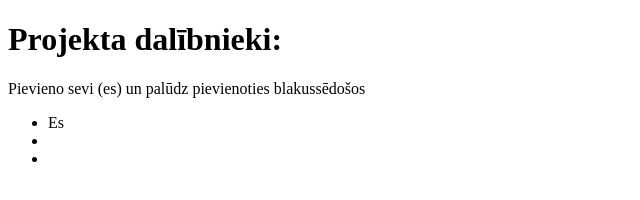
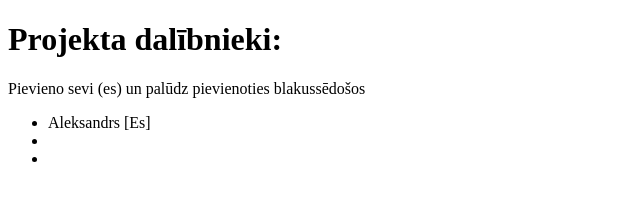
Before and after one commit to raivis-rasnacs/github_stafete, a plain HTML site: page index.html in a window 1280 px wide. Shown: the full height of the page, 0-640 px from the left. Drawn offline with Linux system fonts and the light colour scheme.

Commit message:
Update index.html

```diff
--- a/index.html
+++ b/index.html
@@ -9,7 +9,7 @@
     <h1>Projekta dalībnieki:</h1>
     <p>Pievieno sevi (es) un palūdz pievienoties blakussēdošos</p>
     <ul>
-        <li>Es</li>
+        <li>Aleksandrs [Es]</li>
         <li></li>
         <li></li>
     </ul>
```
